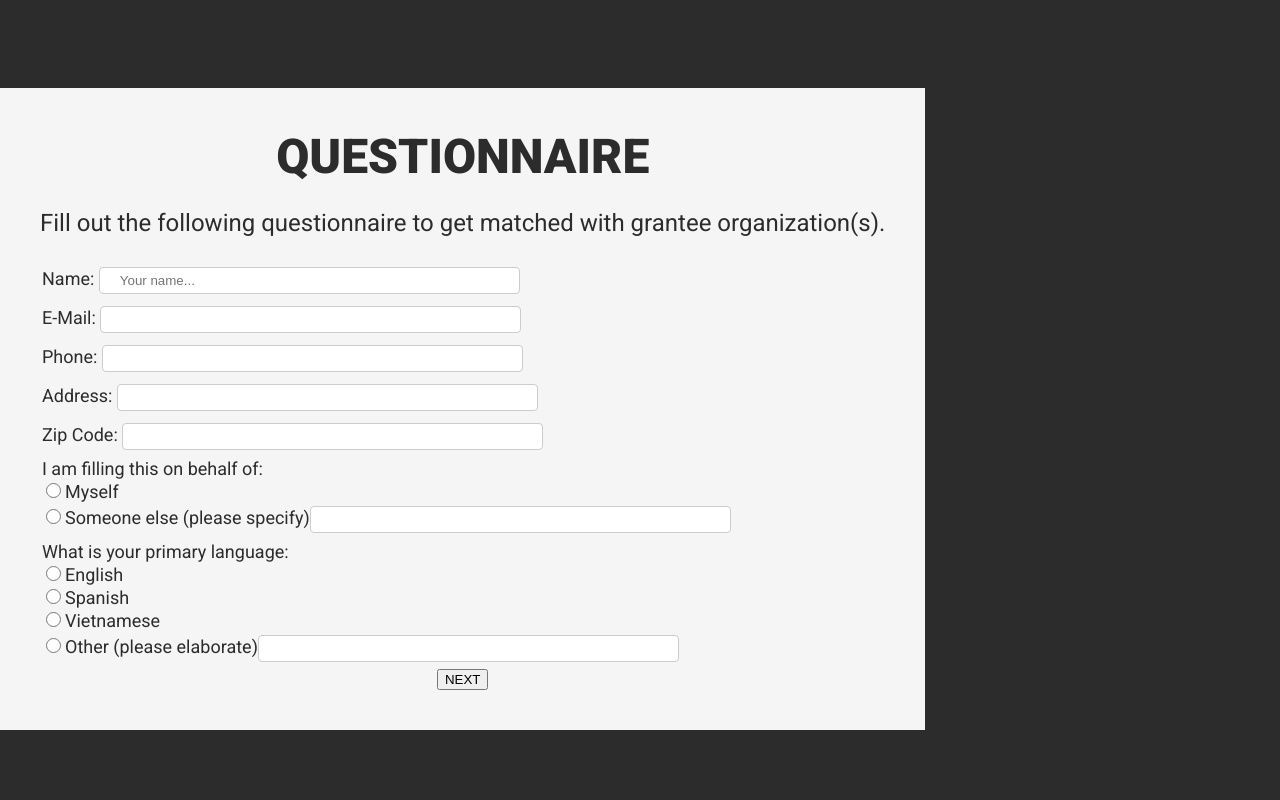
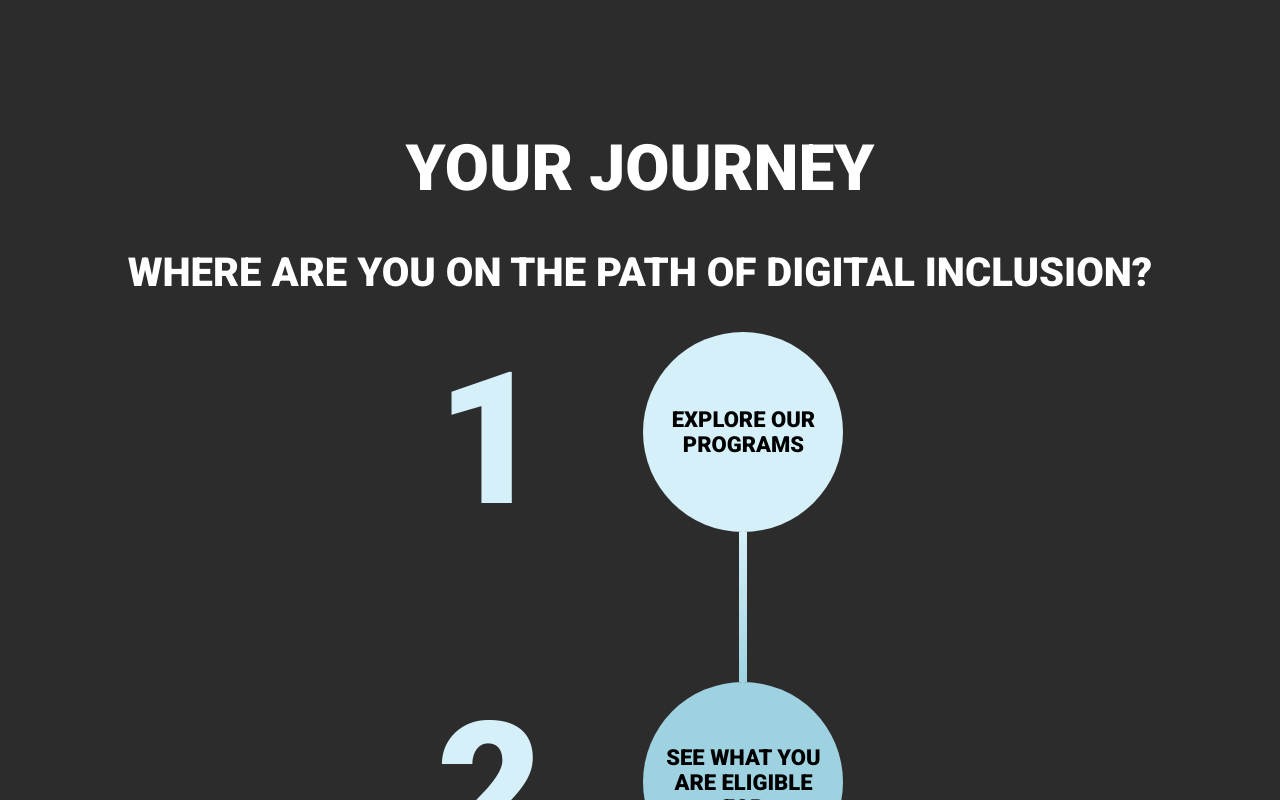
Before and after one commit to CS-SG-Studio/San-Jose-MOTI, a React (Create React App) app in the folder san-jose-digital/: page / in a window 1280 px wide. Shown: the part 1560-2360 px from the top of the page. Before the commit the page ends 2290 px from the top, so only its background shows below. Built offline with nearby package versions, Linux system fonts and the light colour scheme.

Commit message:
mini edit

```diff
--- a/san-jose-digital/src/App.js
+++ b/san-jose-digital/src/App.js
@@ -10,7 +10,7 @@ function App() {
   return (
     <div className="App">
       <JourneyMap />
-      {/* <JourneyMap2 /> */}
+      <JourneyMap2 />
       <Questionnaire1 />
     </div>
   );
```
